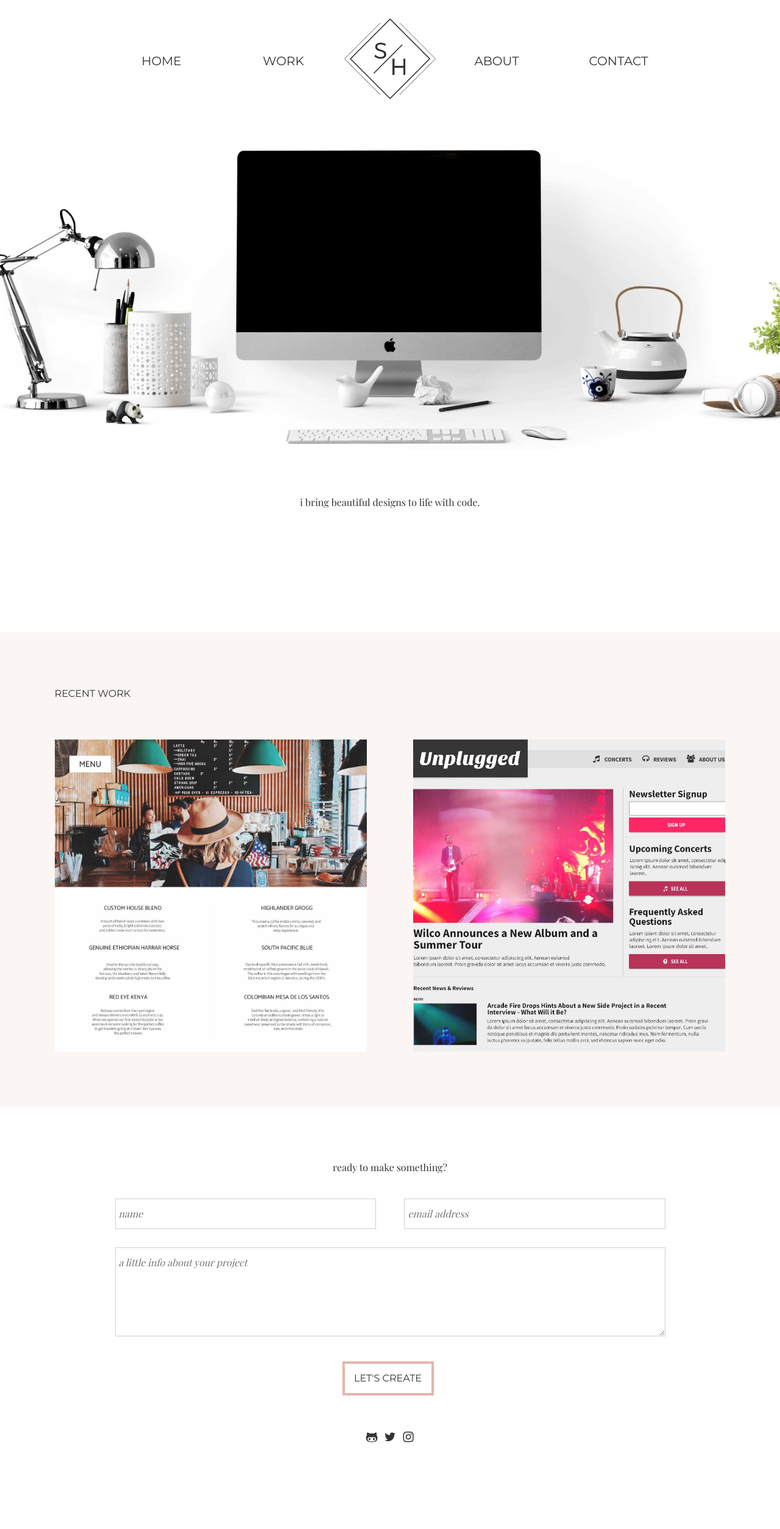
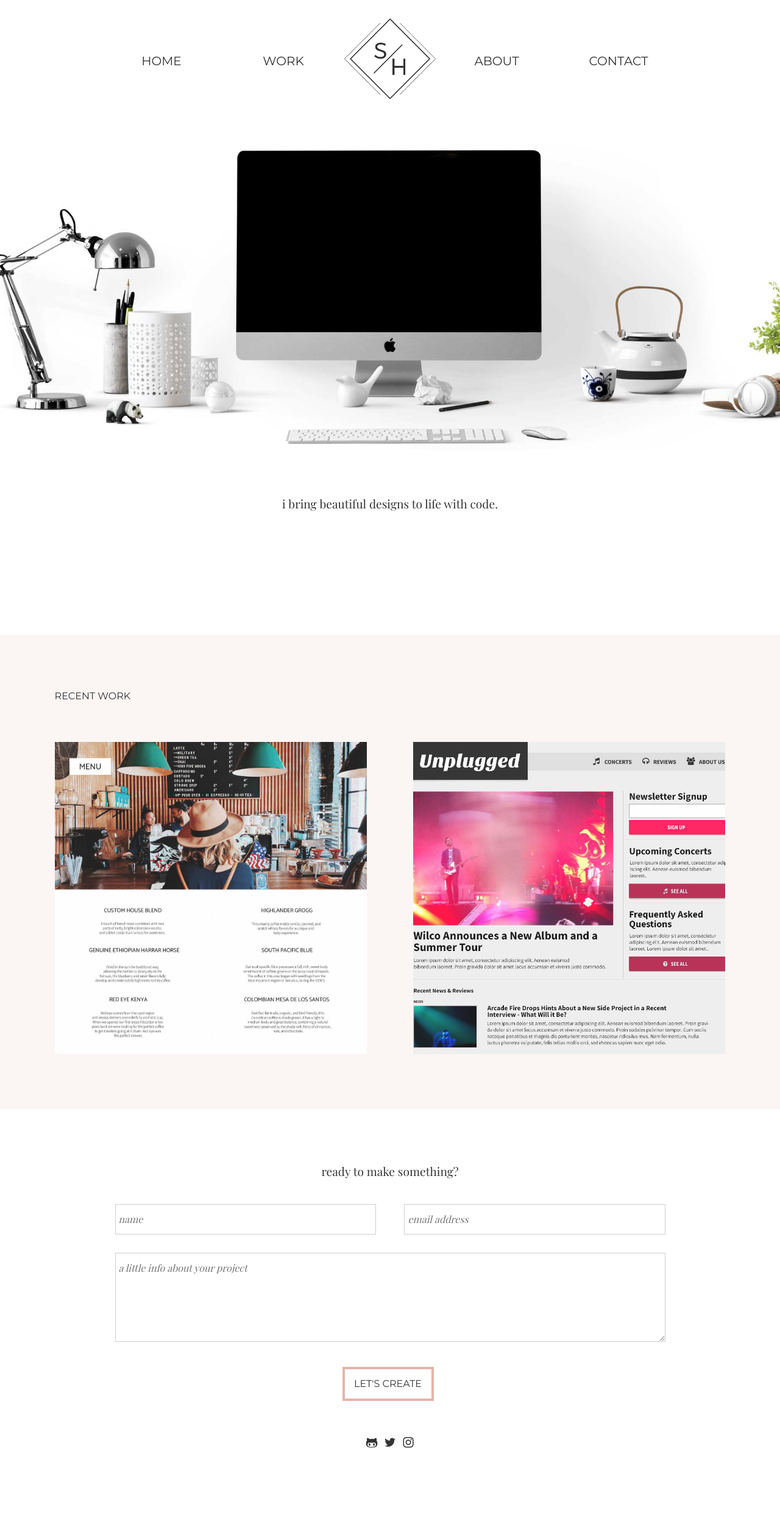
Before and after one commit to skiddhubbard/skiddhubbard.github.io, a Jekyll site: the page built from index.md, in a window 1280 px wide. Shown: the whole page at 61% size. Built offline with Jekyll 4.4.1, drawn with Linux system fonts in a browser that asks for light colours.

Commit message:
increased font sizes

```diff
--- a/_sass/site/_base.scss
+++ b/_sass/site/_base.scss
@@ -718,6 +718,7 @@ input {
 
     #tagline {
       padding: 10px 0px;
+      font-size: 1.2em;
     }
 
  /***Work Page***/
@@ -816,6 +817,10 @@ input {
 
 
 /***Contact***/
+
+    #contact-header {
+      font-size: 1.2em;
+    }
 
     #name {
     width: 47%;
```
